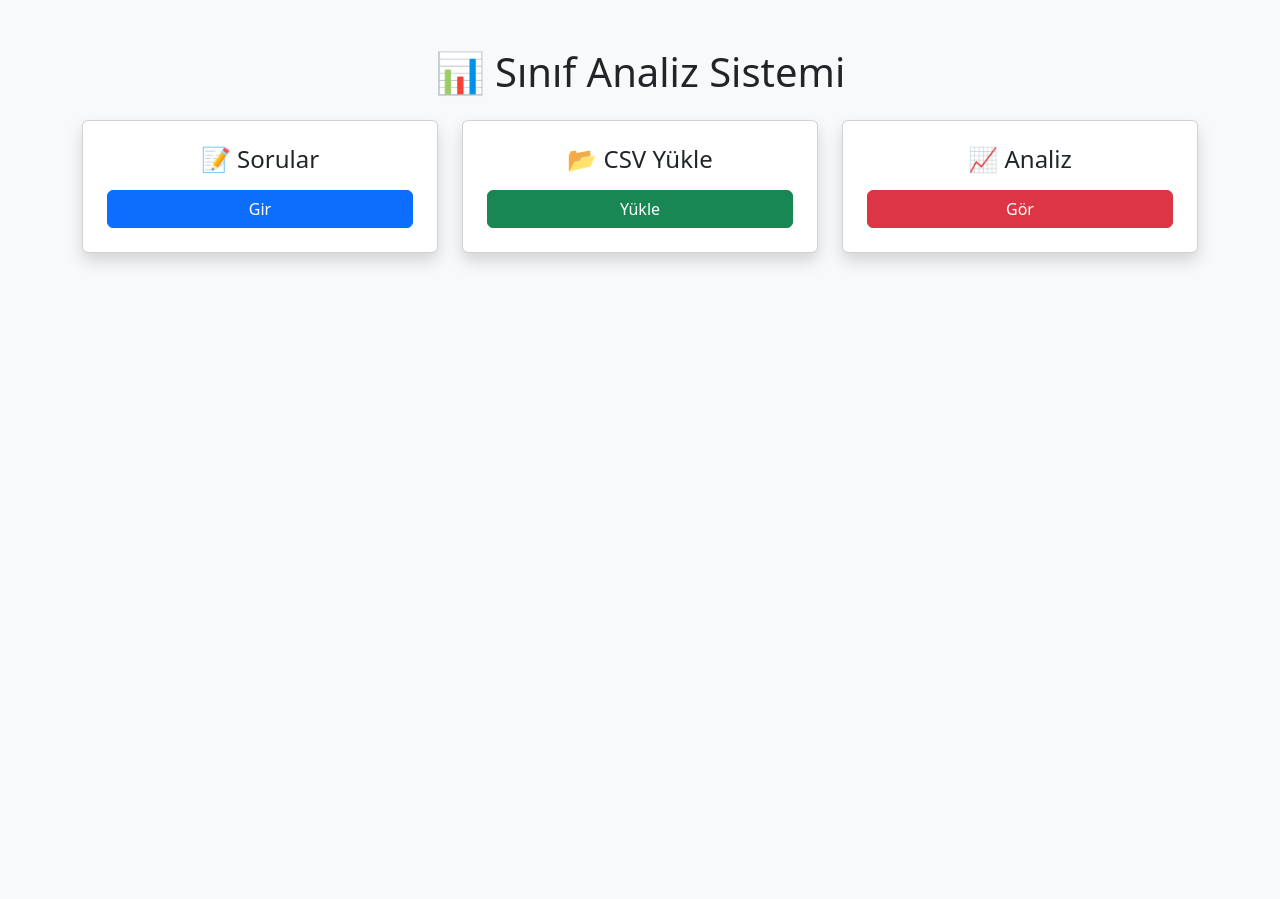
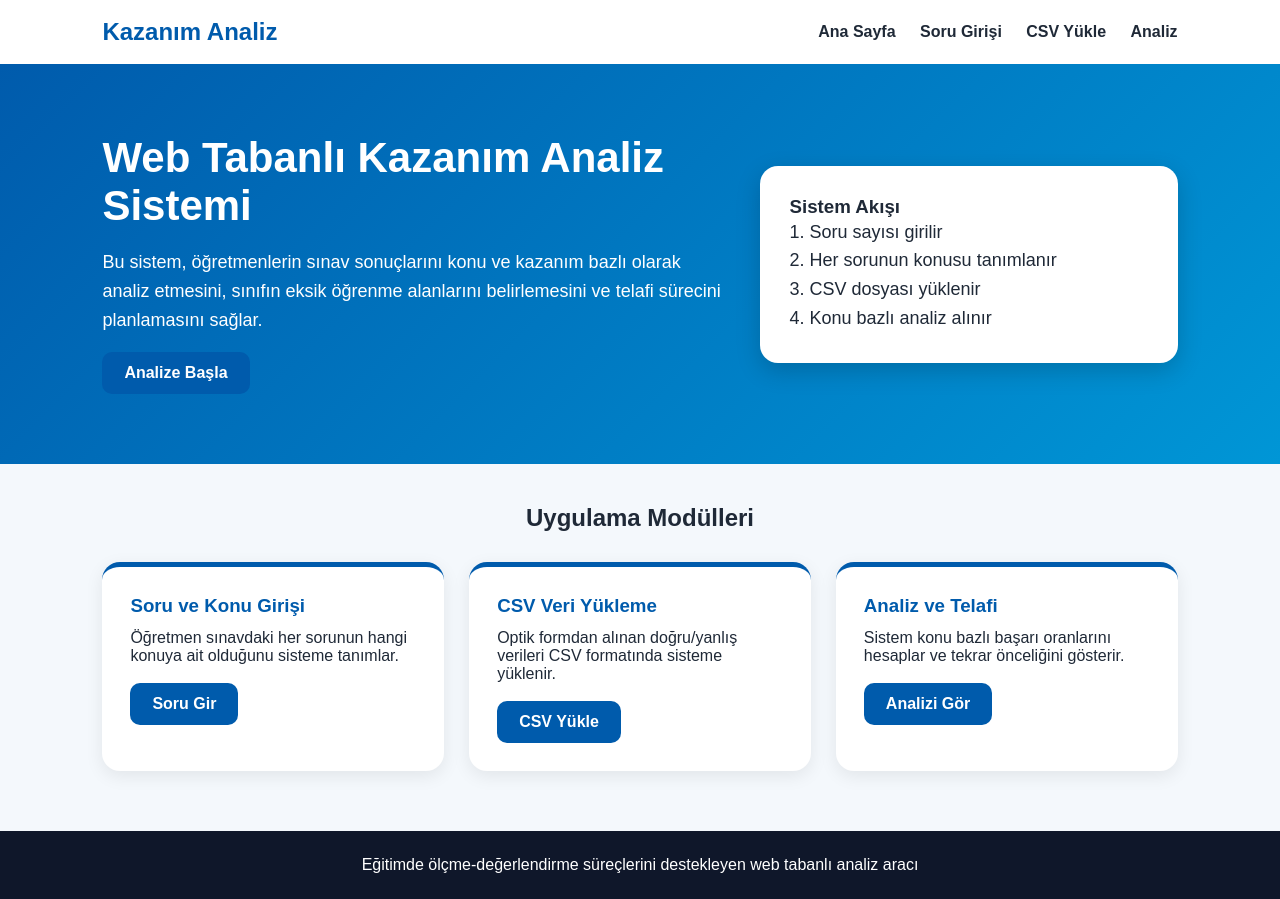
Before and after one commit to hrnr-lcl/web-analiz, a Flask app: page / in a window 1280 px wide. Before the commit the page ends 264 px from the top, so only its background shows below. Run offline with Flask 3, Linux system fonts and the light colour scheme.

Commit message:
arayuz btk akademi tarzinda guncellendi

```diff
--- a/app.py
+++ b/app.py
@@ -3,97 +3,70 @@
 
 app = Flask(__name__)
 
-soru_konular = {}
-ogrenci_cevaplari = []
-soru_sayisi = 0
+konular = []
+
 
 @app.route("/")
 def index():
     return render_template("index.html")
 
-# SORULAR
+
 @app.route("/sorular", methods=["GET", "POST"])
 def sorular():
-    global soru_konular, soru_sayisi
+    if request.method == "POST":
+        soru_sayisi = int(request.form["soru_sayisi"])
+        return render_template("sorular.html", soru_sayisi=soru_sayisi)
 
-    if request.method == "POST":
-        soru_sayisi = int(request.form.get("soru_sayisi"))
-        soru_konular = {}
+    return render_template("sorular.html", soru_sayisi=None)
 
-        for i in range(1, soru_sayisi + 1):
-            konu = request.form.get(f"s{i}")
-            soru_konular[i] = konu
 
-        return redirect(url_for("index"))
+@app.route("/konular_kaydet", methods=["POST"])
+def konular_kaydet():
+    global konular
+    konular = request.form.getlist("konu")
+    return redirect(url_for("yukle"))
 
-    return render_template("sorular.html")
 
-# CSV YÜKLE
-@app.route("/csv_cevap", methods=["GET", "POST"])
-def csv_cevap():
-    global ogrenci_cevaplari
-
+@app.route("/yukle", methods=["GET", "POST"])
+def yukle():
     if request.method == "POST":
         file = request.files["file"]
         df = pd.read_csv(file)
 
-        ogrenci_cevaplari = df.values.tolist()
+        sonuc = {}
 
-        # CSV kontrol
-        if len(ogrenci_cevaplari[0]) != soru_sayisi:
-            return "HATA: CSV soru sayısı ile sistemdeki soru sayısı uyuşmuyor!"
+        for i, konu in enumerate(konular):
+            dogru = df.iloc[:, i].sum()
+            toplam = len(df)
+            yuzde = (dogru / toplam) * 100
 
-        return redirect(url_for("index"))
+            if yuzde < 50:
+                durum = "Öncelikli tekrar"
+                renk = "danger"
+            elif yuzde < 75:
+                durum = "Orta seviye tekrar"
+                renk = "warning"
+            else:
+                durum = "İyi"
+                renk = "success"
 
-    return render_template("csv_cevap.html")
+            sonuc[konu] = {
+                "yuzde": round(yuzde, 2),
+                "durum": durum,
+                "renk": renk
+            }
 
-# ANALİZ
-@app.route("/analiz")
-def analiz():
-    if not soru_konular or not ogrenci_cevaplari:
-        return redirect(url_for("index"))
+        en_zayif_konu = min(sonuc, key=lambda konu: sonuc[konu]["yuzde"])
+        en_zayif_veri = sonuc[en_zayif_konu]
 
-    konu_skor = {}
+        return render_template(
+            "analiz.html",
+            sonuc=sonuc,
+            en_zayif_konu=en_zayif_konu,
+            en_zayif_veri=en_zayif_veri
+        )
 
-    for k in set(soru_konular.values()):
-        konu_skor[k] = {"dogru": 0, "toplam": 0}
-
-    for cevap in ogrenci_cevaplari:
-        for i, c in enumerate(cevap, start=1):
-            if i > soru_sayisi:
-                break
-
-            konu = soru_konular[i]
-            konu_skor[konu]["toplam"] += 1
-
-            if int(c) == 1:
-                konu_skor[konu]["dogru"] += 1
-
-    analiz_sonuc = []
-
-    for k, v in konu_skor.items():
-        oran = (v["dogru"] / v["toplam"]) * 100
-
-        if oran < 60:
-            telafi = "Konu anlatımı + temel soru çözümü"
-            oncelik = 1
-        elif 60 <= oran < 75:
-            telafi = "Orta seviye soru çözümü"
-            oncelik = 2
-        else:
-            telafi = "Pekiştirme / zor sorular"
-            oncelik = 3
-
-        analiz_sonuc.append({
-            "konu": k,
-            "oran": round(oran, 2),
-            "telafi": telafi,
-            "oncelik": oncelik
-        })
-
-    analiz_sonuc.sort(key=lambda x: x["oncelik"])
-
-    return render_template("analiz.html", analiz=analiz_sonuc)
+    return render_template("yukle.html")
 
 
 if __name__ == "__main__":
--- a/static/style.css
+++ b/static/style.css
@@ -1,25 +1,175 @@
+* {
+    margin: 0;
+    padding: 0;
+    box-sizing: border-box;
+}
+
 body {
-    font-family: Arial;
-    margin: 40px;
+    font-family: Arial, sans-serif;
+    background: #f4f8fc;
+    color: #1f2937;
+}
+
+.navbar {
+    background: #ffffff;
+    padding: 18px 8%;
+    display: flex;
+    justify-content: space-between;
+    align-items: center;
+    box-shadow: 0 3px 14px rgba(0,0,0,0.08);
+}
+
+.logo {
+    font-size: 24px;
+    font-weight: bold;
+    color: #005bac;
+}
+
+.nav-links a {
+    margin-left: 20px;
+    text-decoration: none;
+    color: #1f2937;
+    font-weight: 600;
+}
+
+.hero {
+    background: linear-gradient(135deg, #005bac, #0096d6);
+    color: white;
+    padding: 70px 8%;
+    display: grid;
+    grid-template-columns: 1.2fr 0.8fr;
+    gap: 30px;
+    align-items: center;
+}
+
+.hero h1 {
+    font-size: 42px;
+    margin-bottom: 18px;
+}
+
+.hero p {
+    font-size: 18px;
+    line-height: 1.6;
+}
+
+.hero-card {
+    background: white;
+    color: #1f2937;
+    padding: 30px;
+    border-radius: 18px;
+    box-shadow: 0 8px 25px rgba(0,0,0,0.18);
+}
+
+.container {
+    width: 84%;
+    margin: 40px auto;
+}
+
+.section-title {
+    text-align: center;
+    margin-bottom: 30px;
+}
+
+.cards {
+    display: grid;
+    grid-template-columns: repeat(3, 1fr);
+    gap: 25px;
+}
+
+.card {
+    background: white;
+    padding: 28px;
+    border-radius: 18px;
+    box-shadow: 0 5px 18px rgba(0,0,0,0.08);
+    border-top: 5px solid #005bac;
+}
+
+.card h3 {
+    color: #005bac;
+    margin-bottom: 12px;
+}
+
+.btn {
+    display: inline-block;
+    margin-top: 18px;
+    background: #005bac;
+    color: white;
+    padding: 12px 22px;
+    border-radius: 10px;
+    text-decoration: none;
+    border: none;
+    cursor: pointer;
+    font-weight: bold;
+}
+
+.btn:hover {
+    background: #003f7f;
+}
+
+.form-box {
+    background: white;
+    padding: 35px;
+    border-radius: 18px;
+    box-shadow: 0 5px 18px rgba(0,0,0,0.08);
+    margin-top: 25px;
 }
 
 input {
-    margin: 5px;
+    width: 100%;
+    padding: 13px;
+    margin: 10px 0;
+    border: 1px solid #cbd5e1;
+    border-radius: 10px;
+}
+
+.info-box {
+    background: #e8f3ff;
+    border-left: 6px solid #005bac;
+    padding: 18px;
+    border-radius: 12px;
+    margin-bottom: 22px;
 }
 
 table {
-    margin-top: 20px;
+    width: 100%;
     border-collapse: collapse;
+    background: white;
+    border-radius: 14px;
+    overflow: hidden;
+    box-shadow: 0 5px 18px rgba(0,0,0,0.08);
 }
 
-td, th {
-    border: 1px solid black;
-    padding: 8px;
-}
-.btn-home {
-    transition: 0.3s;
+th {
+    background: #005bac;
+    color: white;
+    padding: 15px;
 }
 
-.btn-home:hover {
-    transform: scale(1.05);
+td {
+    padding: 14px;
+    text-align: center;
+    border-bottom: 1px solid #e5e7eb;
 }
+
+.footer {
+    margin-top: 60px;
+    padding: 25px;
+    text-align: center;
+    background: #0f172a;
+    color: white;
+}
+
+@media(max-width: 800px) {
+    .hero {
+        grid-template-columns: 1fr;
+    }
+
+    .cards {
+        grid-template-columns: 1fr;
+    }
+
+    .navbar {
+        flex-direction: column;
+        gap: 12px;
+    }
+}
--- a/templates/index.html
+++ b/templates/index.html
@@ -2,40 +2,65 @@
 <html>
 <head>
     <title>Sınıf Analiz Sistemi</title>
-    <link href="https://cdn.jsdelivr.net/npm/bootstrap@5.3.0/dist/css/bootstrap.min.css" rel="stylesheet">
+    <link rel="stylesheet" href="/static/style.css">
 </head>
+<body>
 
-<body class="bg-light">
+<div class="navbar">
+    <div class="logo">Kazanım Analiz</div>
+    <div class="nav-links">
+        <a href="/">Ana Sayfa</a>
+        <a href="/sorular">Soru Girişi</a>
+        <a href="/yukle">CSV Yükle</a>
+        <a href="/analiz">Analiz</a>
+    </div>
+</div>
 
-<div class="container mt-5 text-center">
+<div class="hero">
+    <div>
+        <h1>Web Tabanlı Kazanım Analiz Sistemi</h1>
+        <p>
+            Bu sistem, öğretmenlerin sınav sonuçlarını konu ve kazanım bazlı olarak analiz etmesini,
+            sınıfın eksik öğrenme alanlarını belirlemesini ve telafi sürecini planlamasını sağlar.
+        </p>
+        <a href="/sorular" class="btn">Analize Başla</a>
+    </div>
 
-    <h1 class="mb-4">📊 Sınıf Analiz Sistemi</h1>
+    <div class="hero-card">
+        <h3>Sistem Akışı</h3>
+        <p>1. Soru sayısı girilir</p>
+        <p>2. Her sorunun konusu tanımlanır</p>
+        <p>3. CSV dosyası yüklenir</p>
+        <p>4. Konu bazlı analiz alınır</p>
+    </div>
+</div>
 
-    <div class="row">
+<div class="container">
+    <h2 class="section-title">Uygulama Modülleri</h2>
 
-        <div class="col-md-4">
-            <div class="card shadow p-4">
-                <h4>📝 Sorular</h4>
-                <a href="/sorular" class="btn btn-primary mt-2">Gir</a>
-            </div>
+    <div class="cards">
+        <div class="card">
+            <h3>Soru ve Konu Girişi</h3>
+            <p>Öğretmen sınavdaki her sorunun hangi konuya ait olduğunu sisteme tanımlar.</p>
+            <a href="/sorular" class="btn">Soru Gir</a>
         </div>
 
-        <div class="col-md-4">
-            <div class="card shadow p-4">
-                <h4>📂 CSV Yükle</h4>
-                <a href="/csv_cevap" class="btn btn-success mt-2">Yükle</a>
-            </div>
+        <div class="card">
+            <h3>CSV Veri Yükleme</h3>
+            <p>Optik formdan alınan doğru/yanlış verileri CSV formatında sisteme yüklenir.</p>
+            <a href="/yukle" class="btn">CSV Yükle</a>
         </div>
 
-        <div class="col-md-4">
-            <div class="card shadow p-4">
-                <h4>📈 Analiz</h4>
-                <a href="/analiz" class="btn btn-danger mt-2">Gör</a>
-            </div>
+        <div class="card">
+            <h3>Analiz ve Telafi</h3>
+            <p>Sistem konu bazlı başarı oranlarını hesaplar ve tekrar önceliğini gösterir.</p>
+            <a href="/analiz" class="btn">Analizi Gör</a>
         </div>
+    </div>
+</div>
 
-    </div>
-
+<div class="footer">
+    Eğitimde ölçme-değerlendirme süreçlerini destekleyen web tabanlı analiz aracı
 </div>
 
 </body>
```
Also changed, not shown: templates/analiz.html (+33 -57 lines), templates/csv_cevap.html (deleted, +0 -32 lines), templates/sorular.html (+32 -44 lines), templates/yukle.html (added, +44 -0 lines).
